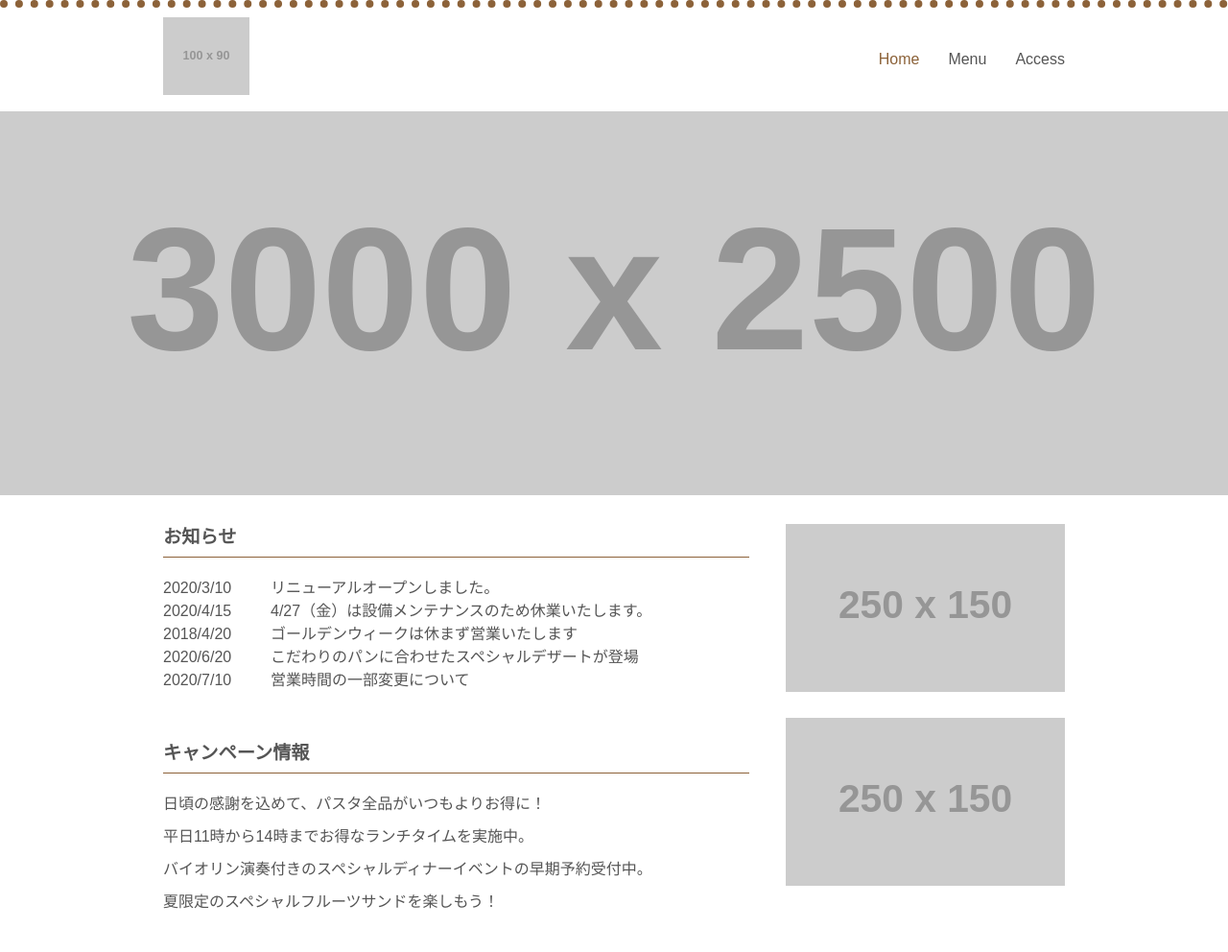
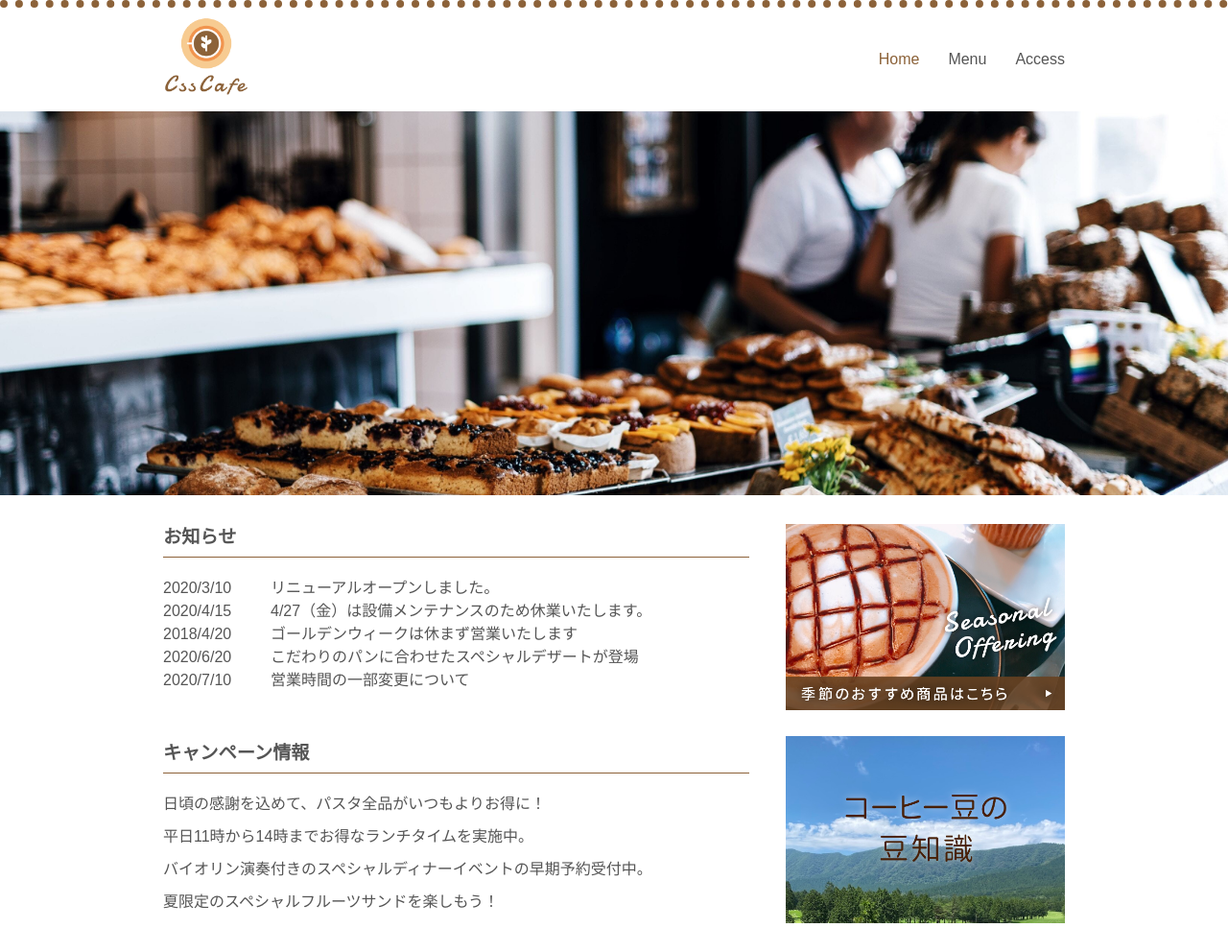
Before and after one commit to wakana12345/web, a plain HTML site: page CSS-CAFE/index.html in a window 1280 px wide. Shown: the top 992 px of the page at 96% size. Drawn offline with Linux system fonts and the light colour scheme; placeholder pictures from the web are drawn by us.

Commit message:
insert formal image

```diff
--- a/CSS-CAFE/css/base.css
+++ b/CSS-CAFE/css/base.css
@@ -58,7 +58,7 @@ header nav ul li.current a {
 #main_image {
   width: 100%;
   height: 50vh;
-  background-image: url(https://via.placeholder.com/3000X2500);
+  background-image: url(../images/cafe.jpg);
   background-repeat: no-repeat;
   background-position: center;
   background-size: cover;
--- a/CSS-CAFE/index.html
+++ b/CSS-CAFE/index.html
@@ -15,7 +15,7 @@
     <header id="top">
       <div class="header_content wrapper">
         <h1>
-          <img class="header_logo" src="https://via.placeholder.com/100x90" alt="Css Cafe">
+          <img class="header_logo" src="images/logo.png" alt="Css Cafe">
         </h1>
         <nav>
           <ul>
@@ -69,12 +69,12 @@
         <ul>
           <li>
             <a href="#">
-              <img src="https://via.placeholder.com/250x150" alt="季節のおすすめ商品はこちら">
+              <img src="images/banner01.png" alt="季節のおすすめ商品はこちら">
             </a>
           </li>
           <li>
             <a href="#">
-              <img src="https://via.placeholder.com/250x150" alt="コーヒー豆の豆知識">
+              <img src="images/banner02.png" alt="コーヒー豆の豆知識">
             </a>
           </li>
         </ul>
```
Also changed, not shown: CSS-CAFE/images/banner01.png (added), CSS-CAFE/images/banner02.png (added), CSS-CAFE/images/cafe.jpg (added), CSS-CAFE/images/logo.png (added).
